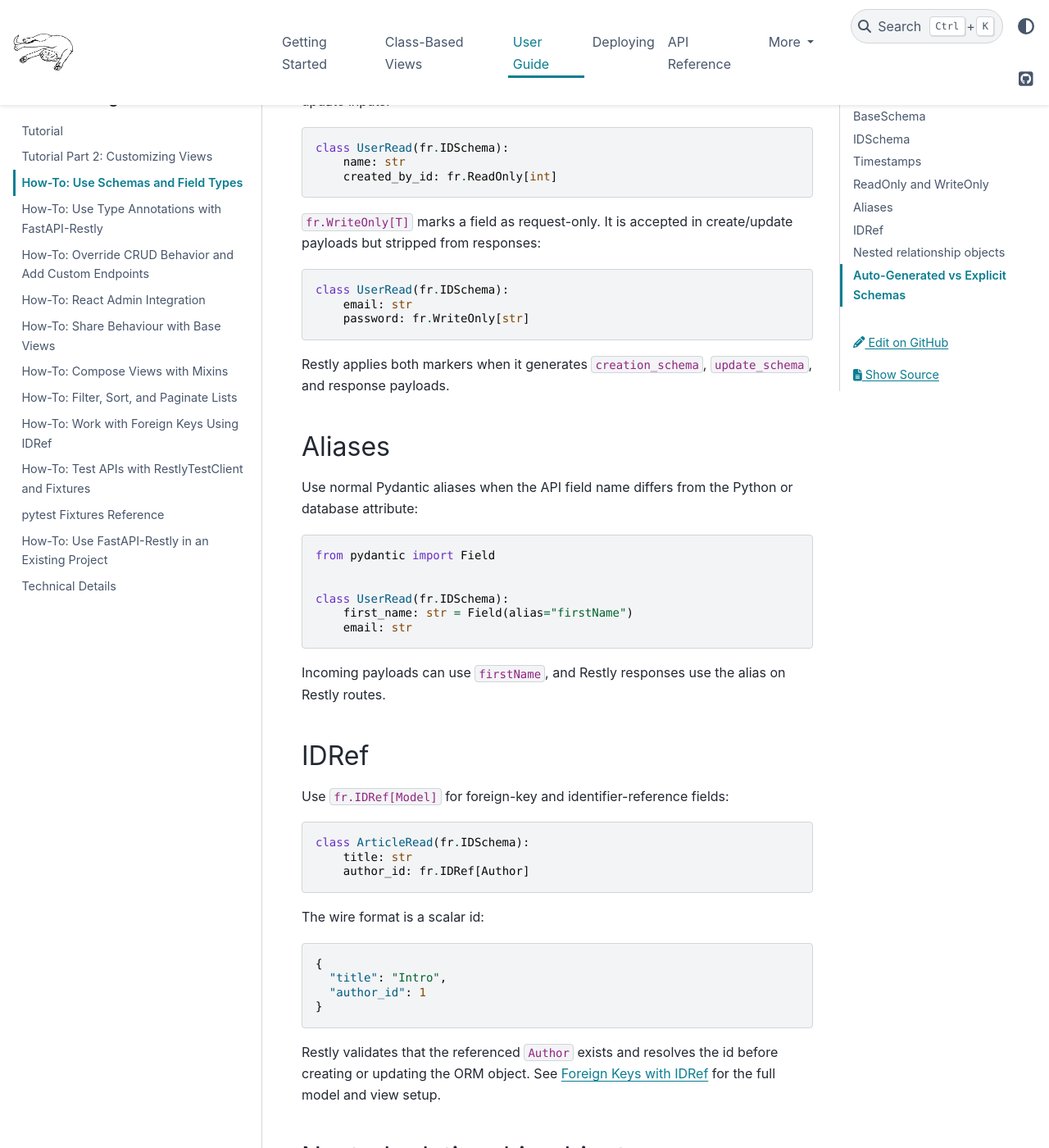
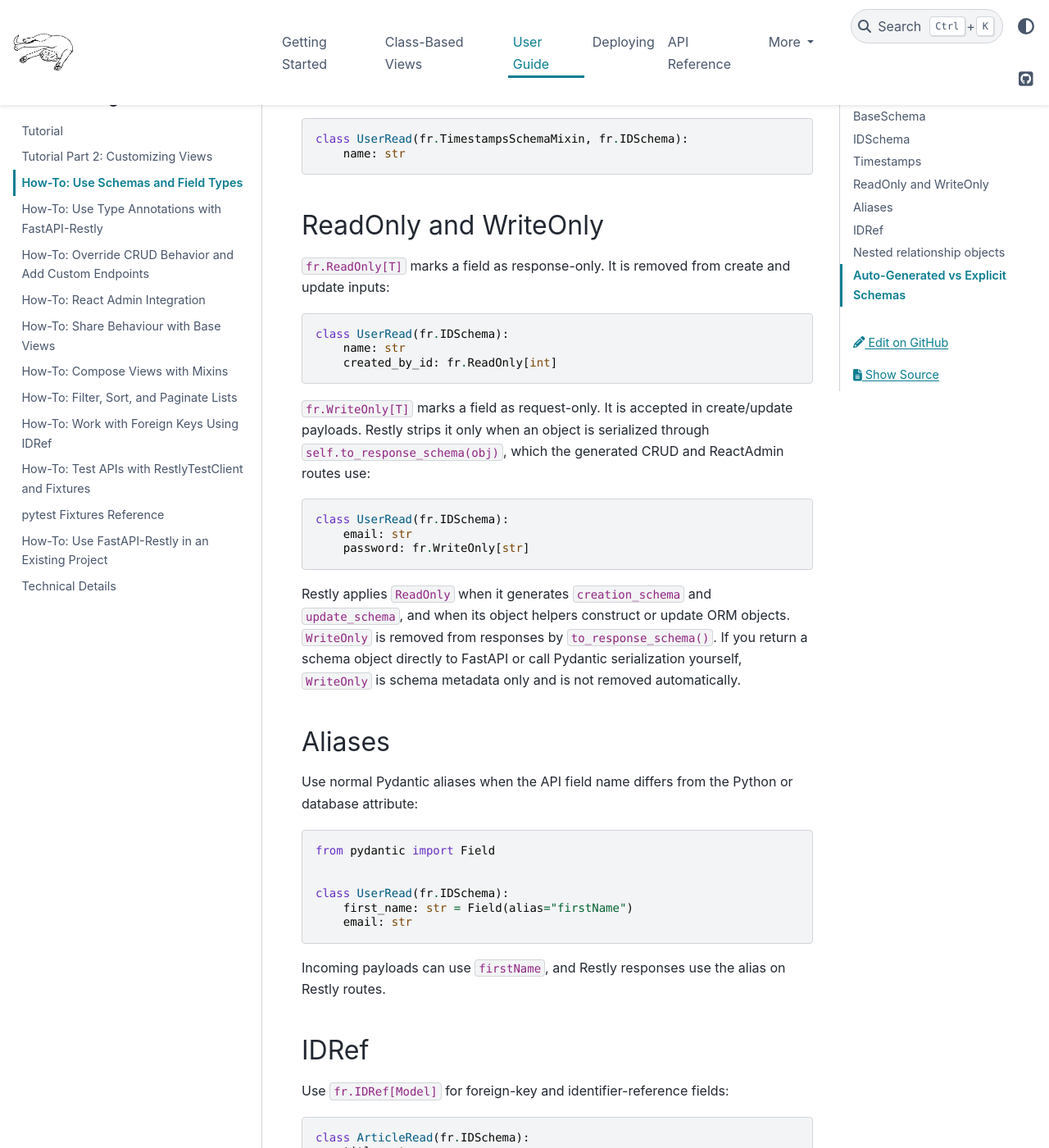
Before and after one commit to rjprins/fastapi-restly, a Sphinx documentation site: the page built from docs/howto_custom_schema.md, in a window 1280 px wide and 1400 px high, scrolled down 1737 px. Shown: the whole window at 82% size. Built offline with Sphinx 7.4.7 and the PyData theme 0.15.4, drawn with Linux system fonts in a browser that asks for light colours; some of the changed text lies outside the part shown.

Commit message:
Clarify BaseSchema and WriteOnly docs

````diff
--- a/docs/howto_custom_schema.md
+++ b/docs/howto_custom_schema.md
@@ -15,6 +15,17 @@
 `fr.BaseSchema` is Restly's Pydantic base class. It enables Pydantic's
 `from_attributes=True`, which lets response schemas validate SQLAlchemy ORM
 objects directly.
+
+In code, it is intentionally this small:
+
+```python
+class BaseSchema(pydantic.BaseModel):
+    model_config = pydantic.ConfigDict(from_attributes=True)
+```
+
+Generated Restly routes still serialize ORM objects through
+`self.to_response_schema(obj)`. That is where Restly applies response-specific
+behavior such as `WriteOnly` filtering and relationship-id normalization.
 
 Use `BaseSchema` when you want to declare every field yourself, including `id`:
 
@@ -73,7 +84,9 @@
 ```
 
 `fr.WriteOnly[T]` marks a field as request-only. It is accepted in create/update
-payloads but stripped from responses:
+payloads. Restly strips it only when an object is serialized through
+`self.to_response_schema(obj)`, which the generated CRUD and ReactAdmin routes
+use:
 
 ```python
 class UserRead(fr.IDSchema):
@@ -81,8 +94,11 @@
     password: fr.WriteOnly[str]
 ```
 
-Restly applies both markers when it generates `creation_schema`,
-`update_schema`, and response payloads.
+Restly applies `ReadOnly` when it generates `creation_schema` and
+`update_schema`, and when its object helpers construct or update ORM objects.
+`WriteOnly` is removed from responses by `to_response_schema()`. If you return
+a schema object directly to FastAPI or call Pydantic serialization yourself,
+`WriteOnly` is schema metadata only and is not removed automatically.
 
 ## Aliases
 
````
Also changed, not shown: README.md (+1 -1 lines), docs/api_reference.md (+2 -2 lines), docs/tutorial.md (+7 -4 lines), 1 other file.
